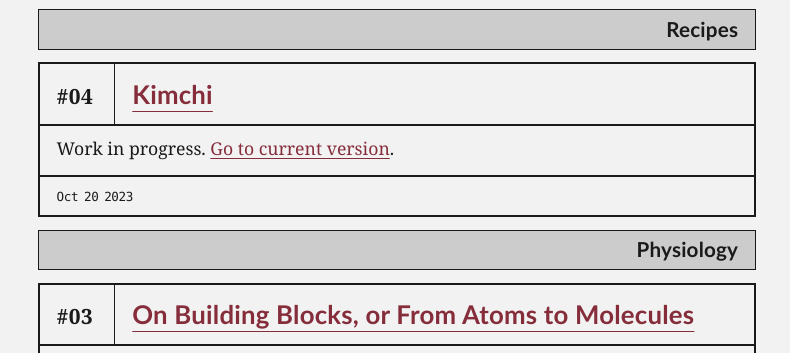
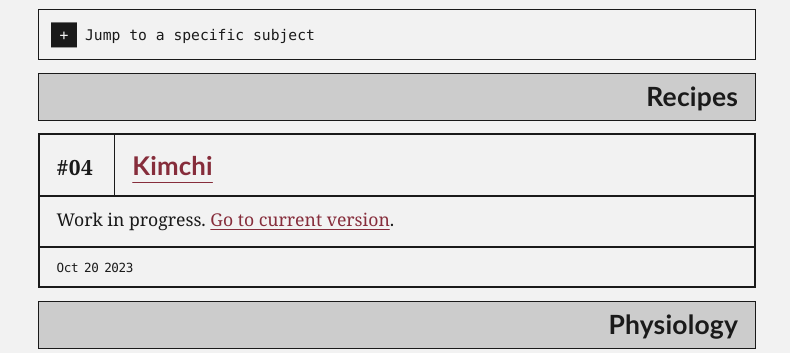
Before and after one commit to heyjunebug/personal-website, an Eleventy site: page content/notes/index.njk in a window 1280 px wide. Shown: the part 401-754 px from the top of the page, without its empty margins (241-1031 px from the left). Built offline with nearby package versions, Linux system fonts and the light colour scheme; Eleventy itself is replaced by a stand-in of ours; files that its build step writes are made by us from their sources; what prism-themes would draw is missing.

Commit message:
Added accordion nav to notes page

```diff
--- a/_includes/postslist_bySubject.njk
+++ b/_includes/postslist_bySubject.njk
@@ -2,6 +2,26 @@
 {% css %}.postlist { counter-reset: start-from {{ (postslistCounter or postslist.length) + 1 }} }{% endcss %}
 
 {% set showSubject = true %}
+
+{% if showSubject %}
+{% set currentSubject = "" %}
+<div class="accordion-container">
+	<details>
+		<summary>Jump to a specific subject</summary>
+		<div>
+			<ol class="tags-list--no-border">
+			{% for post in postslist | reverse %}
+			{% set postSubject = post.data.subject %}
+			{% if currentSubject != postSubject %}
+			{% set currentSubject = postSubject %}
+				<li><a href="#{{ postSubject }}">{{ postSubject }}</a></li>
+				{% endif %}
+			{% endfor %}
+			</ol>
+		</div>
+	</details>
+</div>
+{% endif %}
 
 <ol reversed class="postlist">
 {% set currentSubject = '' %}
@@ -12,7 +32,7 @@
 
 		{% if currentSubject != postSubject %}
 		{% set currentSubject = postSubject %}
-		<h3 class="postlist-category">{{ postSubject | capitalize }}</h3>
+		<h2 class="postlist-category" id="{{postSubject}}">{{ postSubject | capitalize }}</h2>
 		{% endif %}
 
 	{% endif %}
```
